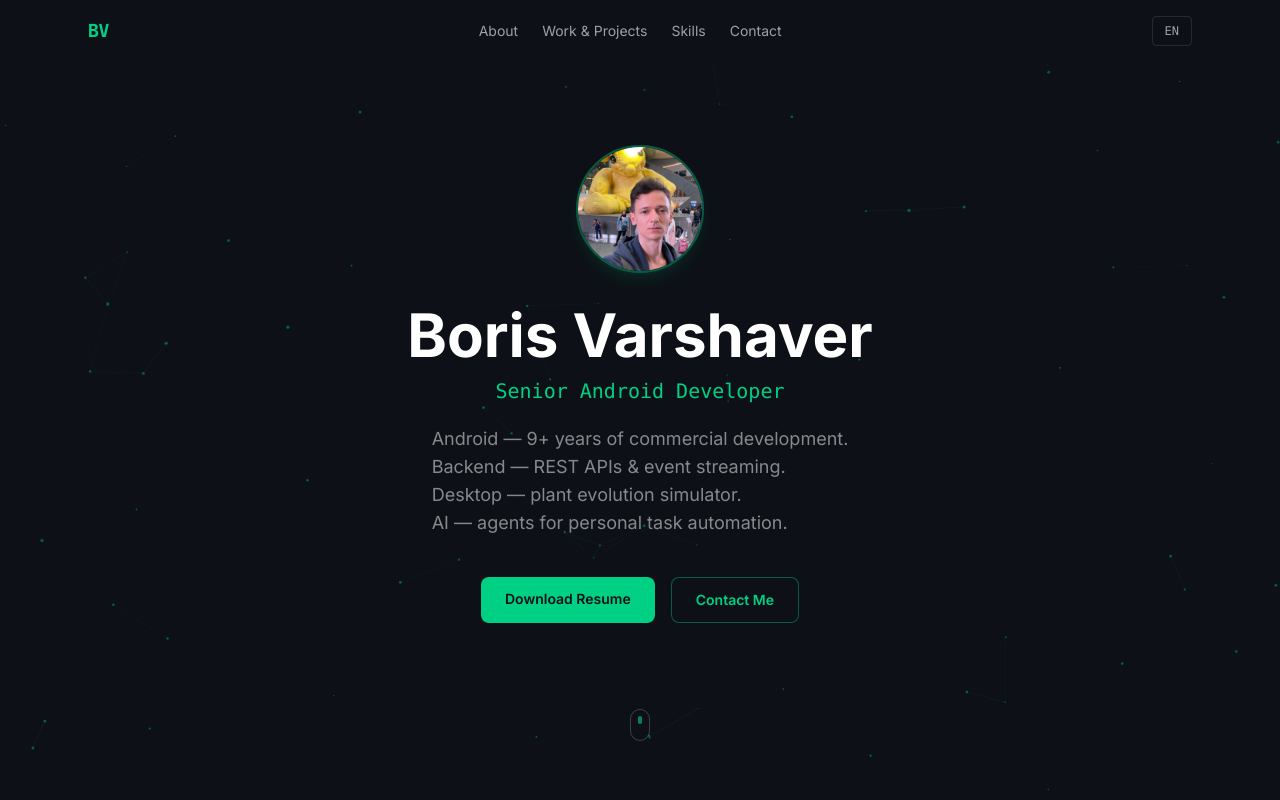
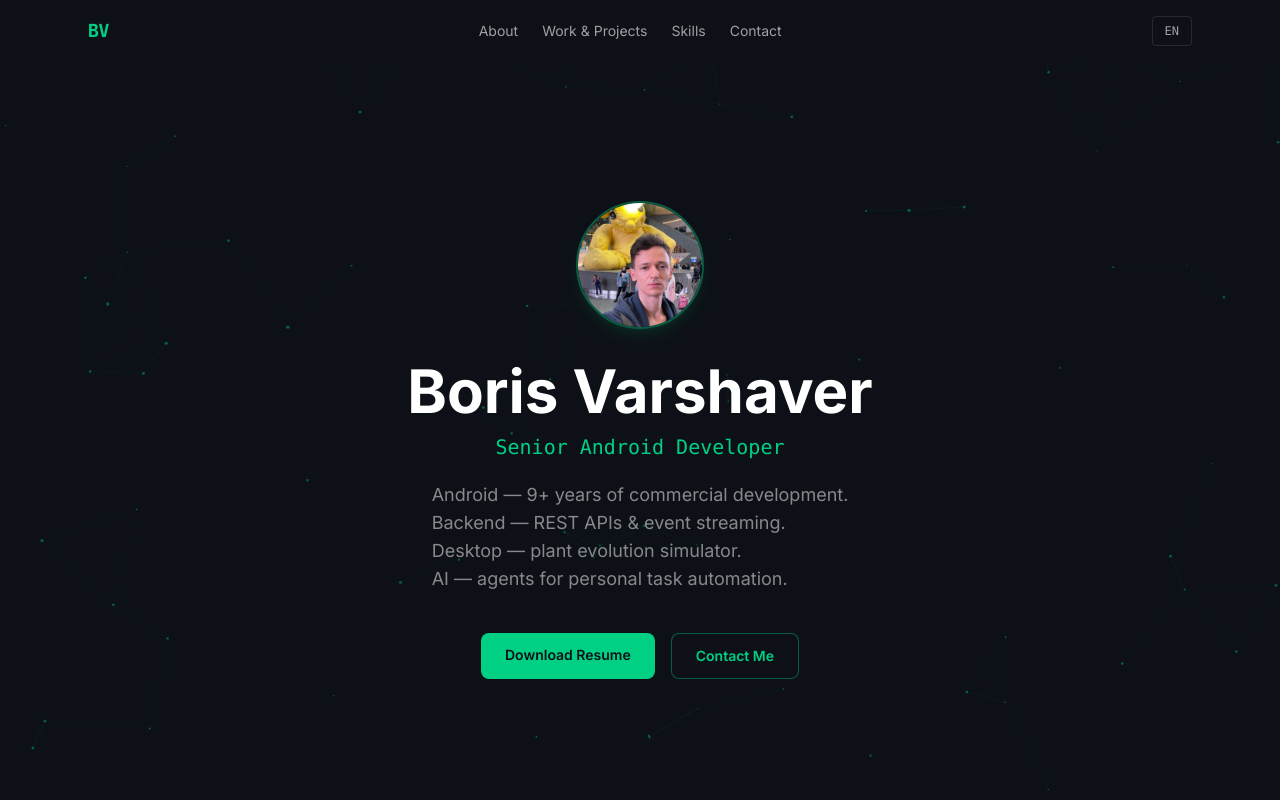
Before and after one commit to BargystV/portfolio, a Next.js app: page / in a window 1280 px wide. Shown: the top 800 px of the page. Built offline with nearby package versions, Linux system fonts and the light colour scheme.

Commit message:
Remove scroll indicator mouse icon from Hero section
Co-Authored-By: Claude Opus 4.6 <noreply@anthropic.com>

```diff
--- a/components/Hero.tsx
+++ b/components/Hero.tsx
@@ -102,23 +102,6 @@ export default function Hero() {
         </motion.div>
 
         {/* Scroll hint — подсказка прокрутки, появляется с задержкой 1.2с */}
-        <motion.div
-          initial={{ opacity: 0 }}
-          animate={{ opacity: 1 }}
-          transition={{ duration: 1, delay: 1.2 }}
-          className="mt-20 flex justify-center"
-        >
-          <a href="#about" aria-label="Scroll down">
-            {/* Индикатор прокрутки — бесконечно движется вверх-вниз */}
-            <motion.div
-              animate={{ y: [0, 8, 0] }}
-              transition={{ repeat: Infinity, duration: 1.6, ease: 'easeInOut' }}
-              className="w-5 h-8 rounded-full border border-white/20 flex items-start justify-center pt-1.5"
-            >
-              <div className="w-1 h-2 rounded-full bg-[#00d084]/60" />
-            </motion.div>
-          </a>
-        </motion.div>
       </div>
     </section>
   );
```
